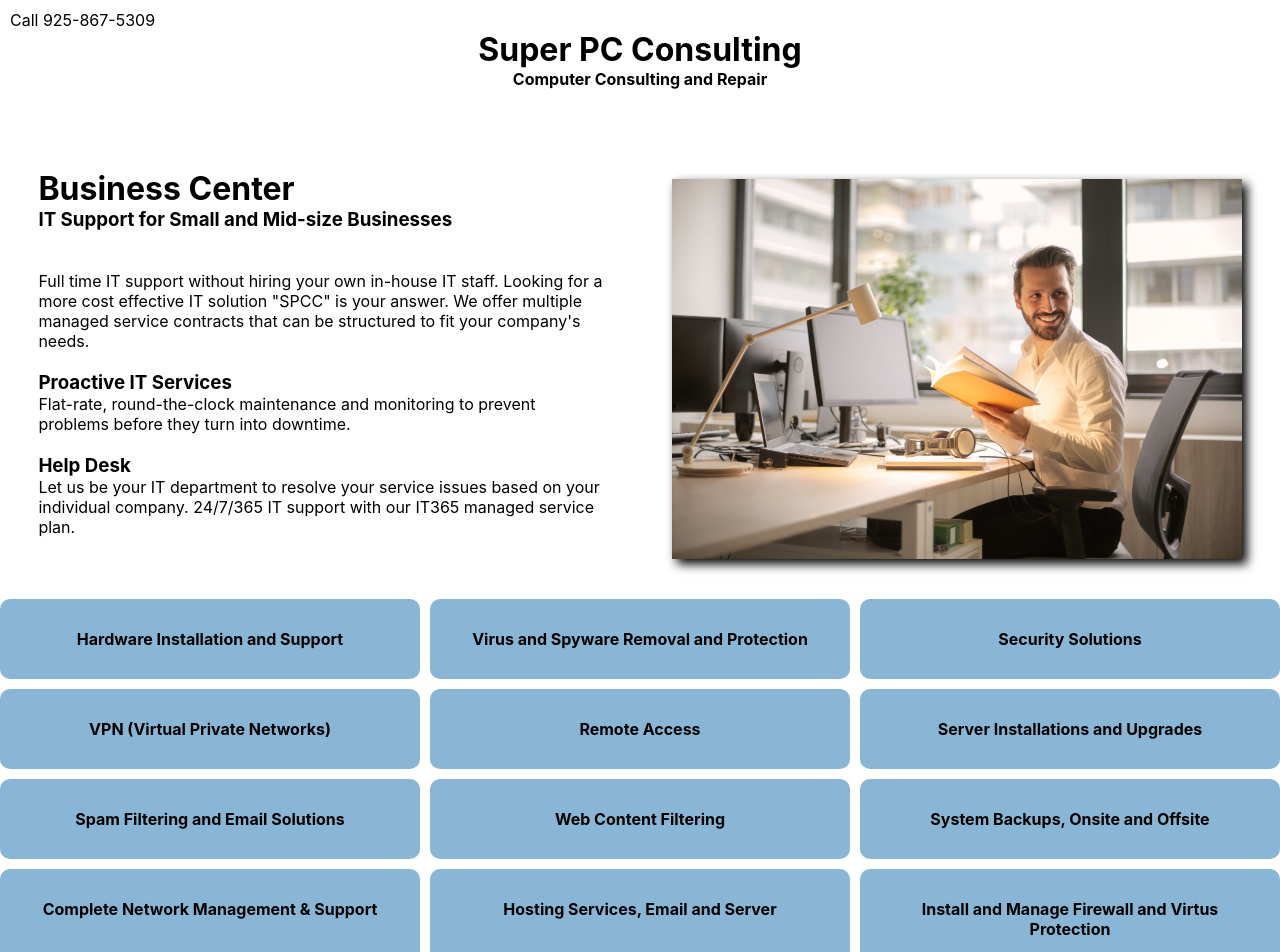
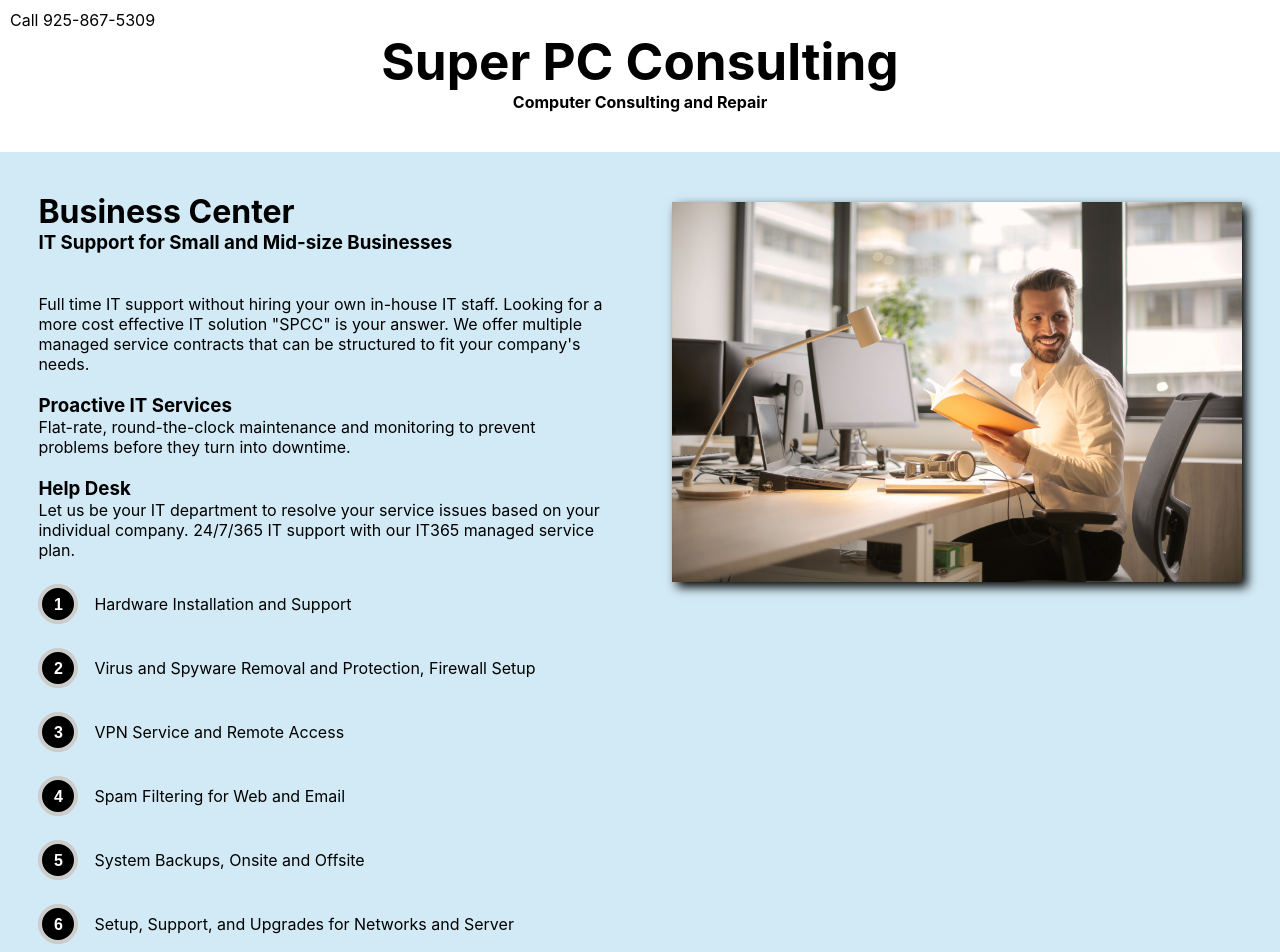
Before and after one commit to zeepk/R_SuperPCConsulting, a React (Create React App) app: page /Business in a window 1280 px wide. Shown: the top 952 px of the page. Built offline with nearby package versions, Linux system fonts and the light colour scheme.

Commit message:
changed business page

```diff
--- a/src/App.css
+++ b/src/App.css
@@ -39,6 +39,9 @@ hr {
 	text-align: center;
 	margin: auto;
 }
+h6 {
+	padding: 20px;
+}
 img {
 	/* max-width: 60vw; */
 	max-height: 100%;
@@ -46,6 +49,10 @@ img {
 }
 .ComputersImage {
 	box-shadow: none;
+	min-width: 100%;
+	max-width: 100%;
+}
+.LaptopImage {
 	max-width: 100%;
 }
 
@@ -131,6 +138,7 @@ a:hover {
 	grid-template-columns: repeat(auto-fit, minmax(400px, 1fr));
 	/* grid-template-rows: 100%; */
 	grid-gap: 5vw;
+	background-color: #d2eaf5;
 }
 .BusinessBox {
 	text-align: left;
@@ -147,9 +155,33 @@ a:hover {
 	font-weight: bold;
 	padding: 30px;
 	text-align: center;
-	background-color: var(--primary-color);
+	background-color: #7fcbeb;
 	max-width: 100vw;
 	border-radius: 10px;
+}
+.circle {
+	counter-reset: list-counter;
+	list-style: none;
+	float: left;
+}
+.circle li {
+	margin: 1.5em 0;
+}
+.circle li:before {
+	content: counter(list-counter);
+	counter-increment: list-counter;
+	width: 1em;
+	height: 1em;
+	padding: 0.5em;
+	margin-right: 1em;
+	border-radius: 50%;
+	border: 0.25em solid #ccc;
+	background: #000;
+	color: #fff;
+	font-family: arial;
+	font-weight: bold;
+	text-align: center;
+	display: inline-block;
 }
 
 .Phone {
--- a/src/App.js
+++ b/src/App.js
@@ -34,15 +34,13 @@ function App() {
 								<header>
 									<Header />
 								</header>
-
+								<br />
 								<body>
 									<img
 										src={require('./images/computer_table.jpg')}
 										alt="Computers"
 										className="ComputersImage"
 									/>
-									<br />
-									<br />
 									<br />
 									<br />
 									<br />
@@ -56,6 +54,7 @@ function App() {
 													circleColor="#6aa8c3"
 												/>
 											</Link>
+
 											<h6>IT Support for Small and Mid-size Businesses</h6>
 										</div>
 
@@ -70,7 +69,8 @@ function App() {
 													circleColor="#6aa8c3"
 												/>
 											</Link>
-											<h6>IT Support for Small and Mid-size Businesses</h6>
+
+											<h6>Complete Home Solutions and Training</h6>
 										</div>
 
 										<div class="NavBox d">
@@ -84,7 +84,8 @@ function App() {
 													circleColor="#6aa8c3"
 												/>
 											</Link>
-											<h6>IT Support for Small and Mid-size Businesses</h6>
+
+											<h6>Simplify your IT Infrastructure and Save on Cost</h6>
 										</div>
 
 										<div class="NavBox e">
@@ -98,7 +99,8 @@ function App() {
 													circleColor="#6aa8c3"
 												/>
 											</Link>
-											<h6>IT Support for Small and Mid-size Businesses</h6>
+
+											<h6>Dead Hard Drive? All is not lost! We can Help!</h6>
 										</div>
 									</div>
 
--- a/src/Service.js
+++ b/src/Service.js
@@ -8,10 +8,10 @@ var innerStyle = {
 
 export default function Service(props) {
 	var circleStyle = {
-		padding: 10,
-		margin: 20,
+		padding: 30,
+		margin: 0,
 		display: 'inline-block',
-		backgroundColor: '#6aa8c3',
+		backgroundColor: '#7fcbeb',
 		borderRadius: '50%',
 		width: '25vh',
 		height: '25vh'
--- a/src/components/Header.js
+++ b/src/components/Header.js
@@ -5,7 +5,8 @@ export default function Header() {
 	const linkStyle = {
 		color: 'black',
 		textDecoration: 'none',
-		textAlign: 'center'
+		textAlign: 'center',
+		fontSize: '2vw'
 	};
 
 	return (
--- a/src/pages/Business.js
+++ b/src/pages/Business.js
@@ -1,18 +1,18 @@
-import React from "react";
-import Header from "../components/Header";
+import React from 'react';
+import Header from '../components/Header';
 export default function Business() {
 	const titleStyle = {
-    fonstSize: "20px",
-    textAlign: "left"
+		fonstSize: '20px',
+		textAlign: 'left'
 		// paddingLeft: "3vw"
 	};
 	const bodyStyle = {
-    padding: "5vh 3vw"
+		padding: '5vh 3vw'
 	};
 	const imgStyle = {
-    maxHeight: "50vh",
-    maxWidth: "100%",
-    marginTop: "10px"
+		maxHeight: '50vh',
+		maxWidth: '100%',
+		marginTop: '10px'
 	};
 	return (
 		<div>
@@ -45,17 +45,26 @@ export default function Business() {
 						your individual company. 24/7/365 IT support with our IT365 managed
 						service plan.
 					</p>
+					<ul class="circle">
+						<li>Hardware Installation and Support</li>
+						<li>Virus and Spyware Removal and Protection, Firewall Setup</li>
+						<li>VPN Service and Remote Access</li>
+						<li>Spam Filtering for Web and Email</li>
+						<li>System Backups, Onsite and Offsite</li>
+						<li>Setup, Support, and Upgrades for Networks and Server</li>
+					</ul>
 				</div>
 				<div className="BusinessBox">
 					<img
-            src={require(".././images/business1.jpg")}
+						src={require('.././images/business1.jpg')}
 						alt="Laptop"
 						align="right"
 						style={imgStyle}
 					/>
 				</div>
 			</div>
-      <div className="BusinessServicesGrid">
+
+			{/* <div className="BusinessServicesGrid">
 				<div className="BusinessServicesBox">
 					Hardware Installation and Support
 				</div>
@@ -86,7 +95,7 @@ export default function Business() {
 				<div className="BusinessServicesBox">
 					Install and Manage Firewall and Virtus Protection
 				</div>
-      </div>
+			</div> */}
 		</div>
 	);
 }
```
Lines whose indentation alone changed are shown as unchanged.
